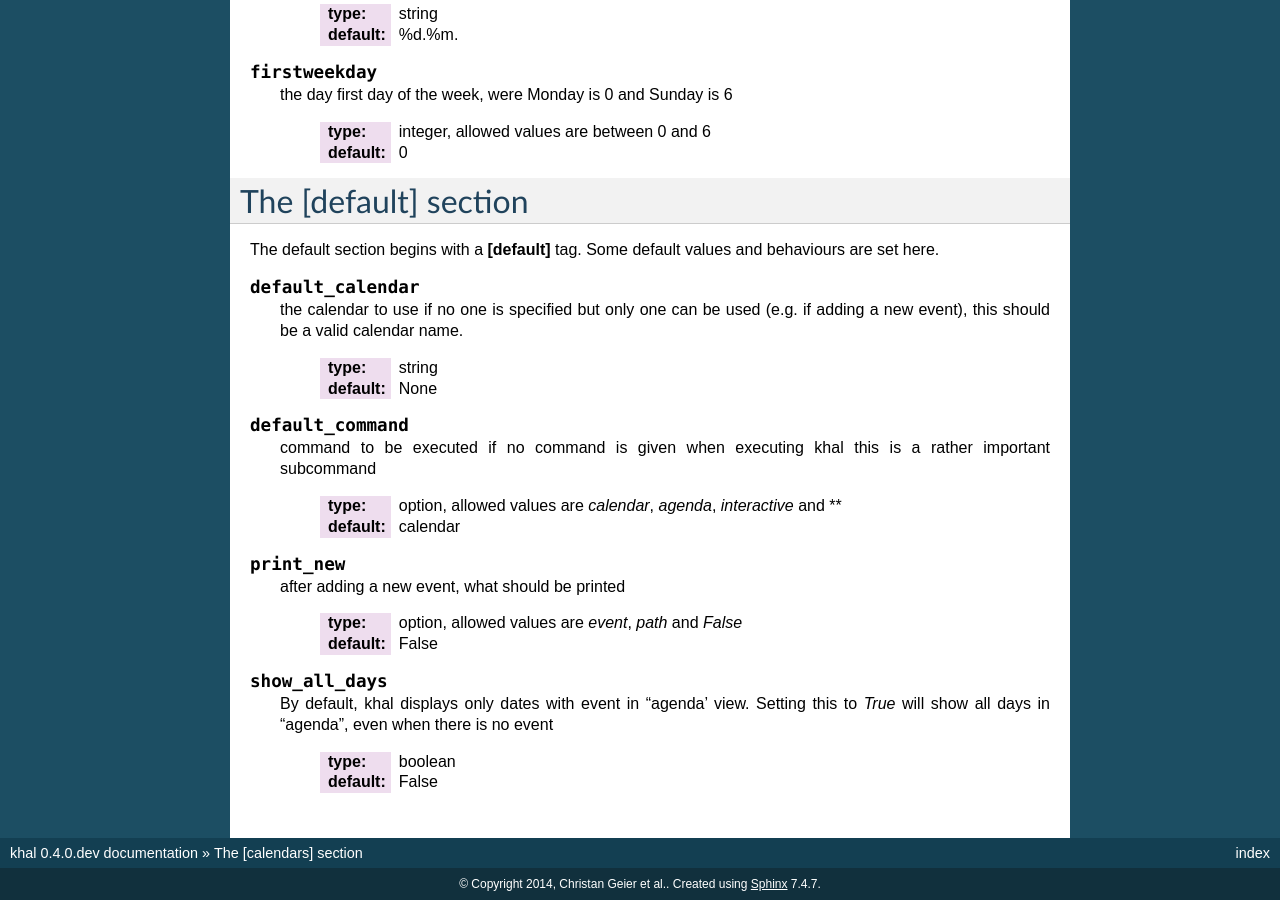
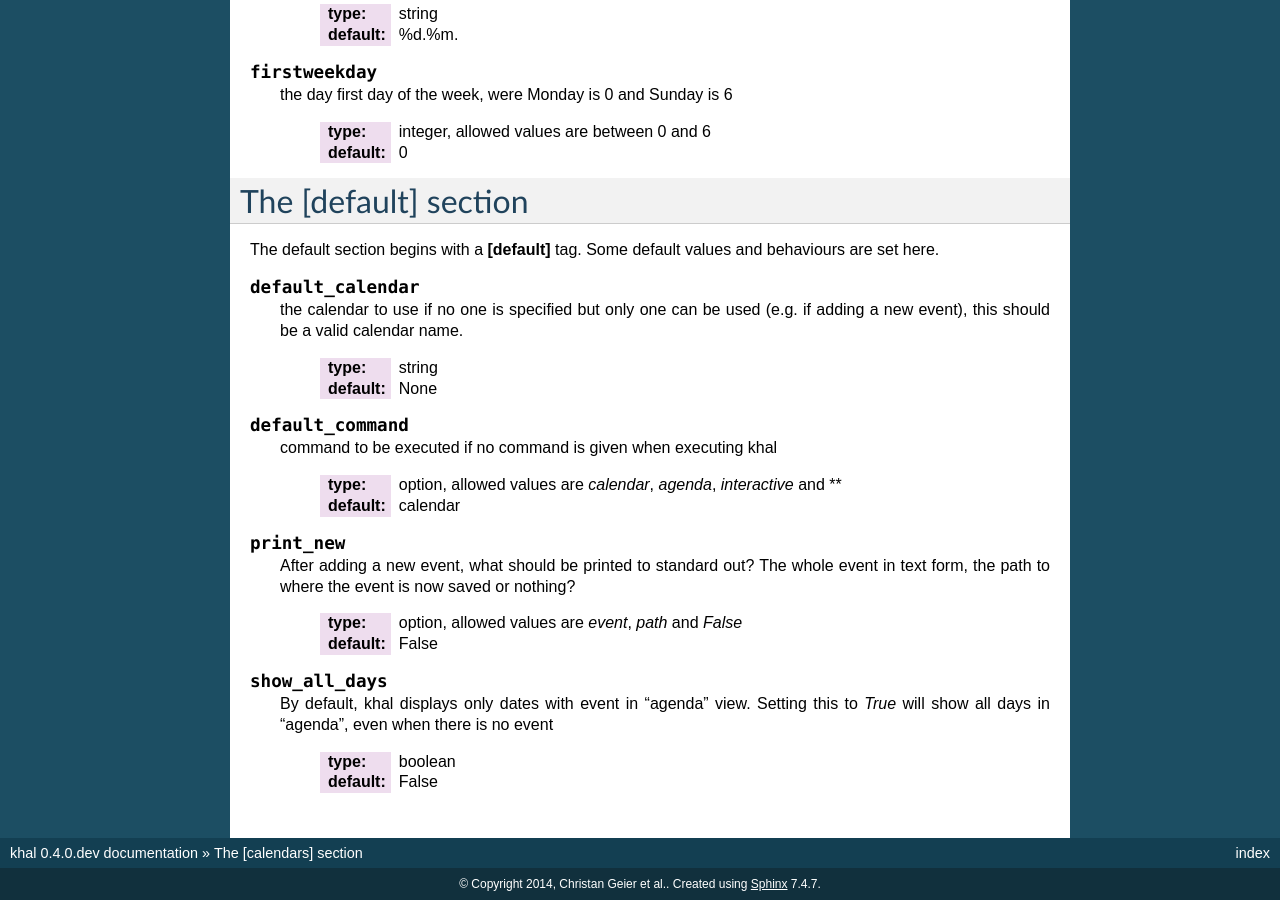
Before and after one commit to pimutils/khal, a Sphinx documentation site: the page built from doc/source/configspec.rst, in a window 1280 px wide and 900 px high, scrolled down 2297 px. Built offline with Sphinx 7.4.7, drawn with Linux system fonts in a browser that asks for light colours.

Commit message:
update doc (config)

```diff
--- a/doc/source/configspec.rst
+++ b/doc/source/configspec.rst
@@ -203,7 +203,6 @@ behaviours are set here.
 
 
     command to be executed if no command is given when executing khal
-    this is a rather important subcommand
 
       :type: option, allowed values are *calendar*, *agenda*, *interactive* and **
       :default: calendar
@@ -213,7 +212,8 @@ behaviours are set here.
 .. object:: print_new
 
 
-    after adding a new event, what should be printed
+    After adding a new event, what should be printed to standard out? The whole
+    event in text form, the path to where the event is now saved or nothing?
 
       :type: option, allowed values are *event*, *path* and *False*
       :default: False
@@ -223,7 +223,7 @@ behaviours are set here.
 .. object:: show_all_days
 
 
-    By default, khal displays only dates with event in "agenda' view.
+    By default, khal displays only dates with event in "agenda" view.
     Setting this to *True* will show all days in "agenda", even
     when there is no event
 
```
